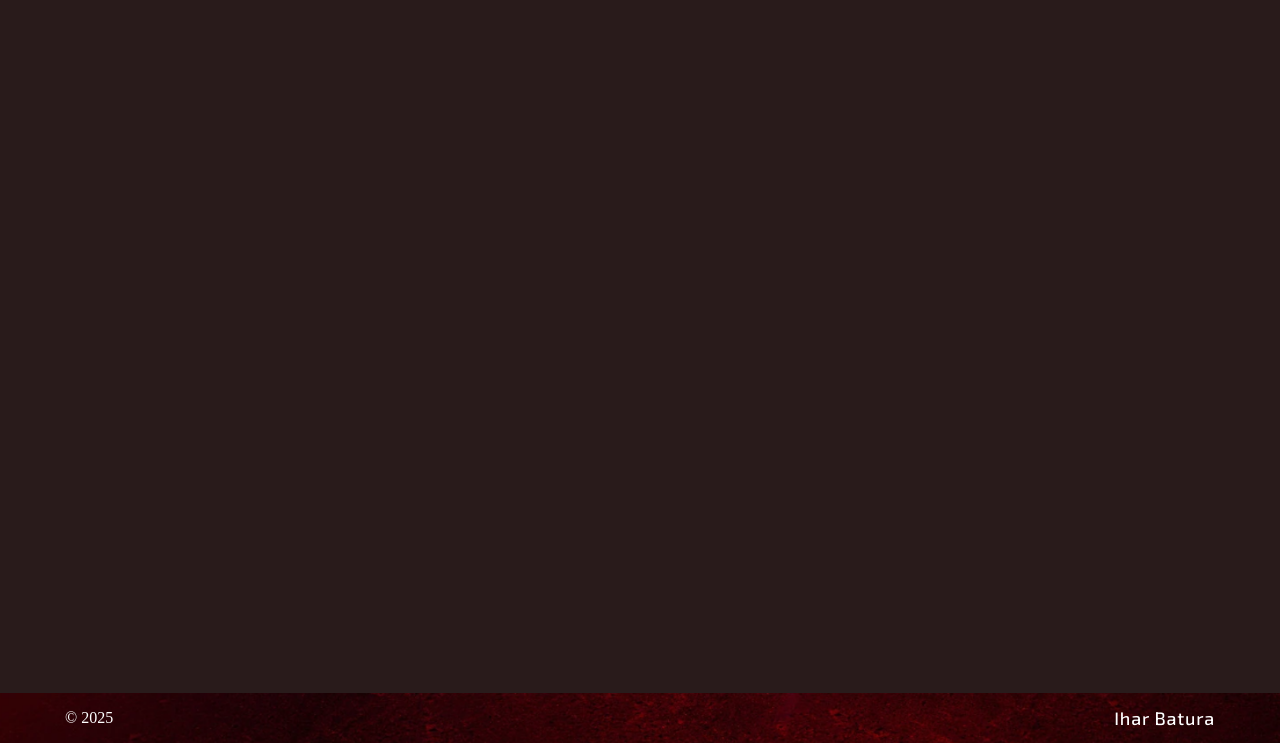
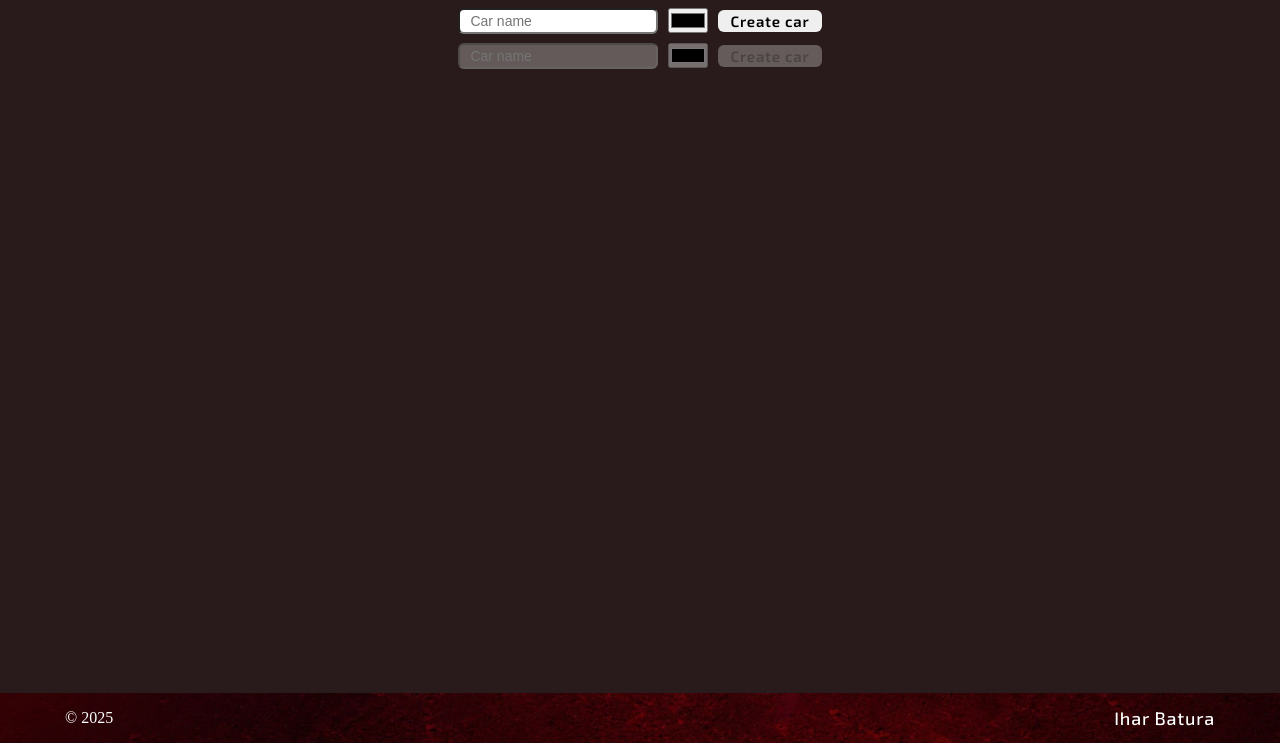
Before and after one commit to Ihar-Batura/Async-Race, a website built with webpack: page src/index.html in a window 1280 px wide. Shown: the part 57-800 px from the top of the page. Built offline with nearby package versions, Linux system fonts and the light colour scheme.

Commit message:
feat: add elements for update car

```diff
--- /dev/null
+++ b/src/components/garage_control_container.ts
@@ -0,0 +1,24 @@
+import createElement from '../creating/create_element';
+import createCarsControl from './garage_create_update_car';
+
+function createControlContainer(): HTMLElement {
+  const controlContainer = createElement({
+    tag: 'div',
+    classes: ['garage-control'],
+  });
+  const createCar = createCarsControl({
+    placeholderText: 'Car name',
+    disabled: false,
+    text: 'Create car',
+  });
+  const updateCar = createCarsControl({
+    placeholderText: 'Car name',
+    disabled: true,
+    text: 'Create car',
+  });
+  controlContainer.append(createCar, updateCar);
+
+  return controlContainer;
+}
+
+export default createControlContainer;
--- a/src/components/header.ts
+++ b/src/components/header.ts
@@ -19,8 +19,16 @@ function createHeader(): HTMLElement {
     classes: ['btn-container'],
     parent: wrapper,
   });
-  createButton({ classes: ['btn'], text: 'Garage', parent: btnsContainer });
-  createButton({ classes: ['btn'], text: 'Winners', parent: btnsContainer });
+  createButton({
+    classes: ['btn', 'garage-btn'],
+    text: 'Garage',
+    parent: btnsContainer,
+  });
+  createButton({
+    classes: ['btn', 'winners-btn'],
+    text: 'Winners',
+    parent: btnsContainer,
+  });
 
   return header;
 }
--- a/src/creating/create_input.ts
+++ b/src/creating/create_input.ts
@@ -3,6 +3,7 @@ type TInputProps = {
   classes?: string[];
   id?: string;
   placeholder?: string;
+  disabled?: boolean;
   minLength?: string;
   onInput?: () => void;
   parent?: HTMLElement;
@@ -13,6 +14,7 @@ function createInput({
   classes,
   id,
   placeholder,
+  disabled,
   minLength,
   onInput,
   parent,
@@ -29,6 +31,9 @@ function createInput({
   if (placeholder) {
     input.setAttribute('placeholder', placeholder);
   }
+  if (disabled === true) {
+    input.setAttribute('disabled', `${disabled}`);
+  }
   if (minLength) {
     input.setAttribute('minlength', minLength);
   }
--- a/src/pages/garage.ts
+++ b/src/pages/garage.ts
@@ -1,10 +1,14 @@
 import createElement from '../creating/create_element';
+import createControlContainer from '../components/garage_control_container';
 
 function createGarage() {
   const garage = createElement({
     tag: 'div',
     classes: ['wrapper'],
   });
+  const control = createControlContainer();
+
+  garage.append(control);
 
   return garage;
 }
--- a/src/style.css
+++ b/src/style.css
@@ -58,7 +58,7 @@ body {
 .btn {
   display: block;
   font-family: 'Exo 2', serif;
-  font-size: 18px;
+  font-size: 15px;
   font-weight: 600;
   letter-spacing: 0.05rem;
   min-width: 100px;
@@ -69,8 +69,22 @@ body {
   cursor: pointer;
 }
 
+.garage-btn,
+.winners-btn {
+  font-size: 18px;
+}
+
 .btn:hover {
   color: var(--clr-main);
+}
+
+.btn:disabled:hover {
+  cursor: default;
+  color: rgba(16, 16, 16, 0.3);
+}
+
+.garage-btn:hover,
+.winners-btn:hover {
   box-shadow: 2px 2px 1px var(--clr-main);
 }
 
@@ -96,3 +110,31 @@ body {
 .footer-link:hover {
   text-shadow: 2px 3px 2px var(--clr-main);
 }
+
+.garage-control {
+  width: 400px;
+  margin: 10px auto 0;
+}
+
+.cars-control {
+  display: flex;
+  align-items: center;
+  justify-content: center;
+  gap: 10px;
+  height: 35px;
+}
+
+.cars-control__name {
+  width: 200px;
+  border-radius: 6px;
+  padding: 3px 10px;
+  font-size: 14px;
+}
+
+.cars-control__color {
+  width: 40px;
+  height: 25px;
+}
+
+.cars-control__btn {
+}
```
